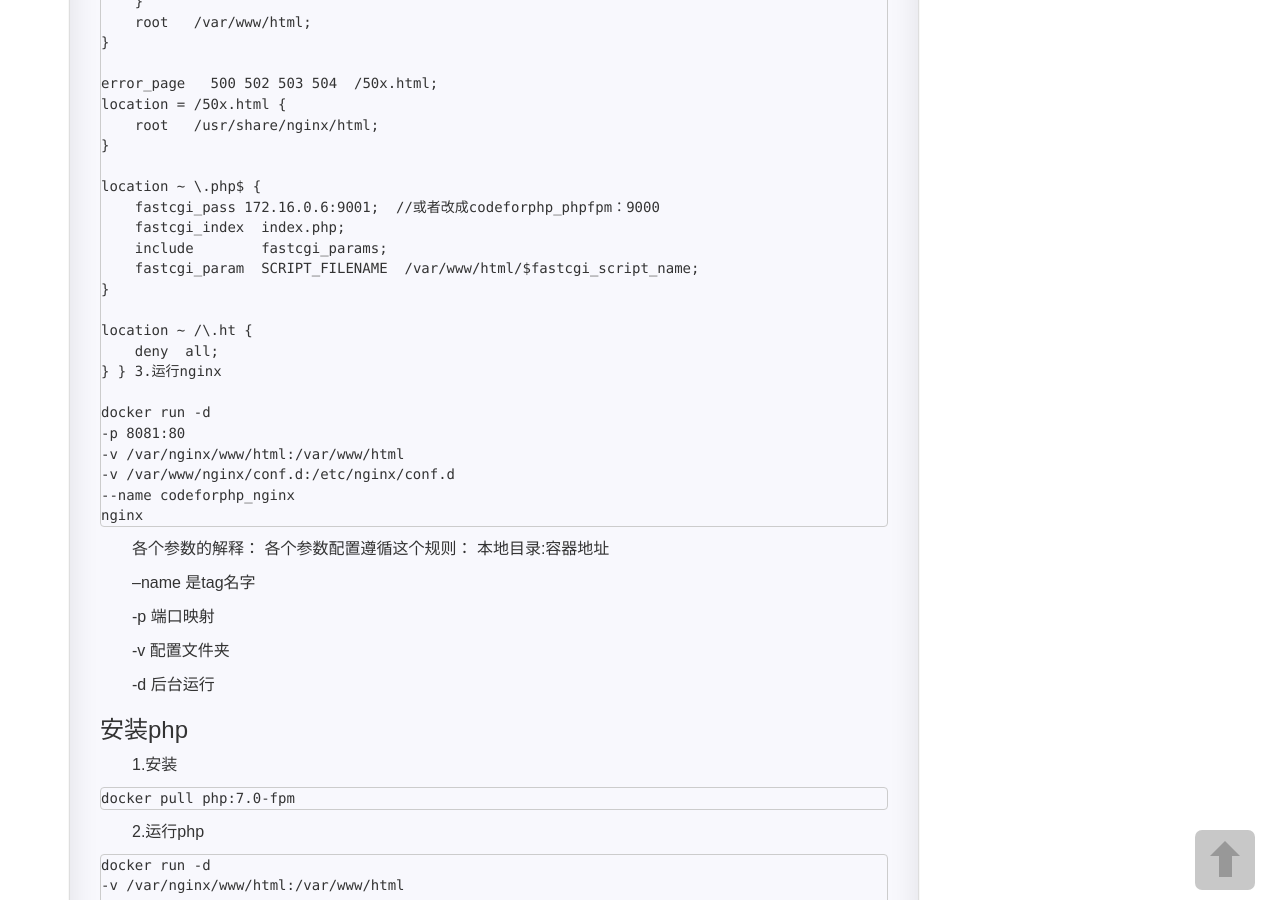
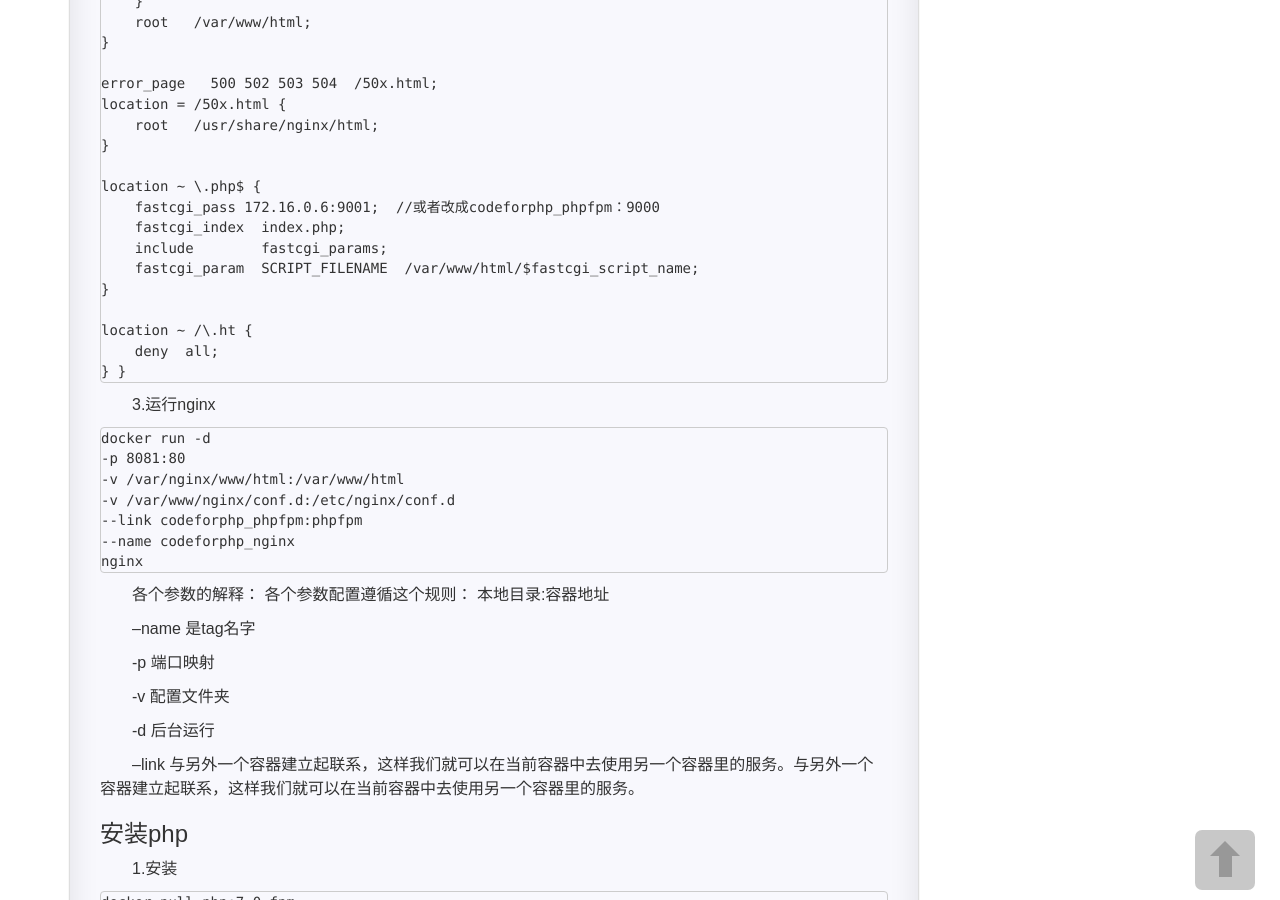
Before and after one commit to hexing-w/hexing-w.github.io, a Jekyll site: the page built from _posts/2019-03-11- docker上搭建php+mysql+nginx环境.md, in a window 1280 px wide and 900 px high, scrolled down 774 px. Built offline with Jekyll 4.4.1, drawn with Linux system fonts in a browser that asks for light colours; nearby versions of some CDN libraries; comment, search, counter and statistics services are not loaded; a style sheet for code colours, icons or effects is not loaded.

Commit message:
add posts

```diff
--- a/_posts/2019-03-11- docker上搭建php+mysql+nginx环境.md
+++ b/_posts/2019-03-11- docker上搭建php+mysql+nginx环境.md
@@ -57,12 +57,15 @@ excerpt: docker
         deny  all;
     }
 }
+
+
 3.运行nginx
 
 	docker run -d
     -p 8081:80
     -v /var/nginx/www/html:/var/www/html
     -v /var/www/nginx/conf.d:/etc/nginx/conf.d
+    --link codeforphp_phpfpm:phpfpm
     --name codeforphp_nginx
     nginx
 
@@ -75,6 +78,8 @@ excerpt: docker
 -v 配置文件夹
 
 -d 后台运行
+
+–link 与另外一个容器建立起联系，这样我们就可以在当前容器中去使用另一个容器里的服务。与另外一个容器建立起联系，这样我们就可以在当前容器中去使用另一个容器里的服务。
 
 ### 安装php
 
```
